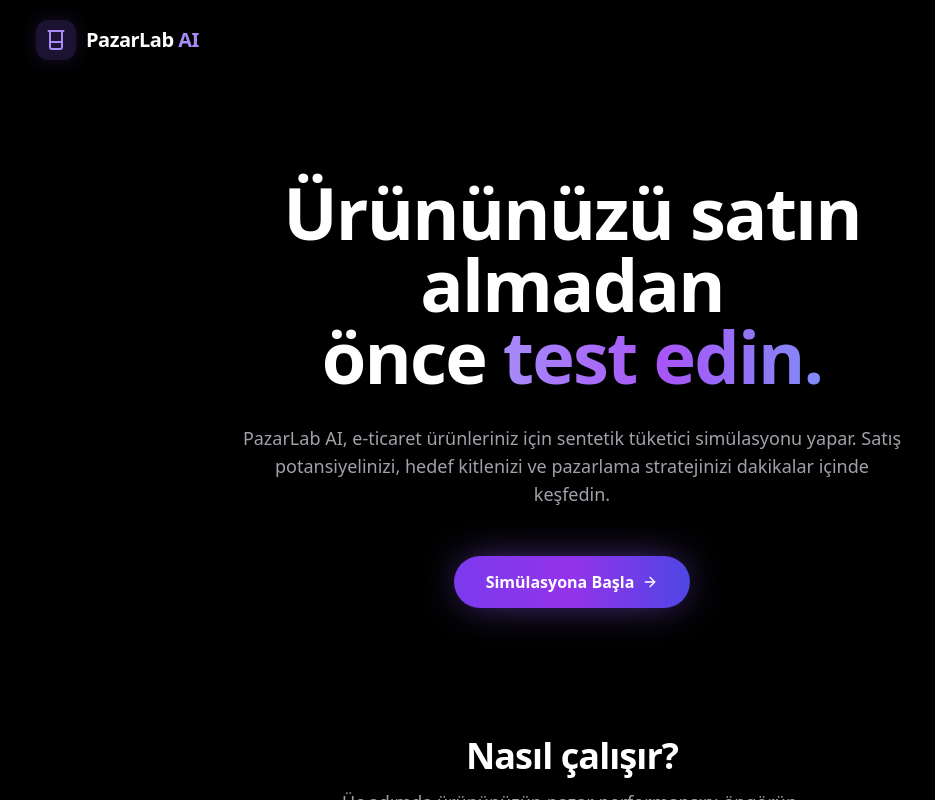
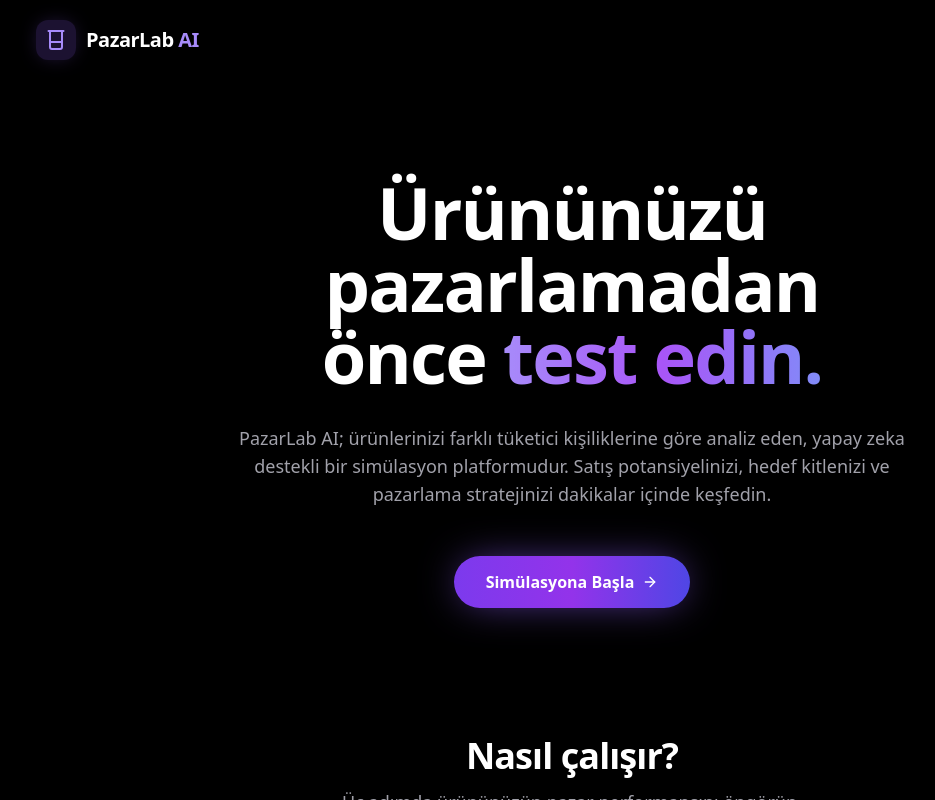
Before and after one commit to Serdarsahinn05/btk26-pazarlab-ai, a Next.js app in the folder frontend/: page / in a window 1280 px wide. Shown: the whole page, without its empty margins (68-1003 px from the left). Built offline with nearby package versions, Linux system fonts and the light colour scheme.

Commit message:
Update LandingPage.tsx
Landing page ana metni, ürünün değer önerisini daha iyi yansıtacak şekilde güncellendi.

```diff
--- a/frontend/components/LandingPage.tsx
+++ b/frontend/components/LandingPage.tsx
@@ -40,7 +40,7 @@ export default function LandingPage() {
       <main className="flex-1 w-full">
         <section className="flex flex-col items-center text-center px-6 pt-16 pb-24 md:pt-24 md:pb-32 max-w-4xl mx-auto">
           <h1 className="text-4xl sm:text-5xl md:text-6xl lg:text-7xl font-bold tracking-tight text-white leading-[1.1]">
-            Ürününüzü satın almadan
+            Ürününüzü pazarlamadan
             <br />
             önce{" "}
             <span className="bg-gradient-to-r from-violet-400 via-purple-500 to-indigo-400 bg-clip-text text-transparent">
@@ -49,9 +49,9 @@ export default function LandingPage() {
           </h1>
 
           <p className="mt-6 md:mt-8 text-base md:text-lg text-zinc-400 max-w-2xl leading-relaxed">
-            PazarLab AI, e-ticaret ürünleriniz için sentetik tüketici simülasyonu
-            yapar. Satış potansiyelinizi, hedef kitlenizi ve pazarlama stratejinizi
-            dakikalar içinde keşfedin.
+            PazarLab AI; ürünlerinizi farklı tüketici kişiliklerine göre analiz eden,
+            yapay zeka destekli bir simülasyon platformudur. Satış potansiyelinizi,
+            hedef kitlenizi ve pazarlama stratejinizi dakikalar içinde keşfedin.
           </p>
 
           <Link
```
